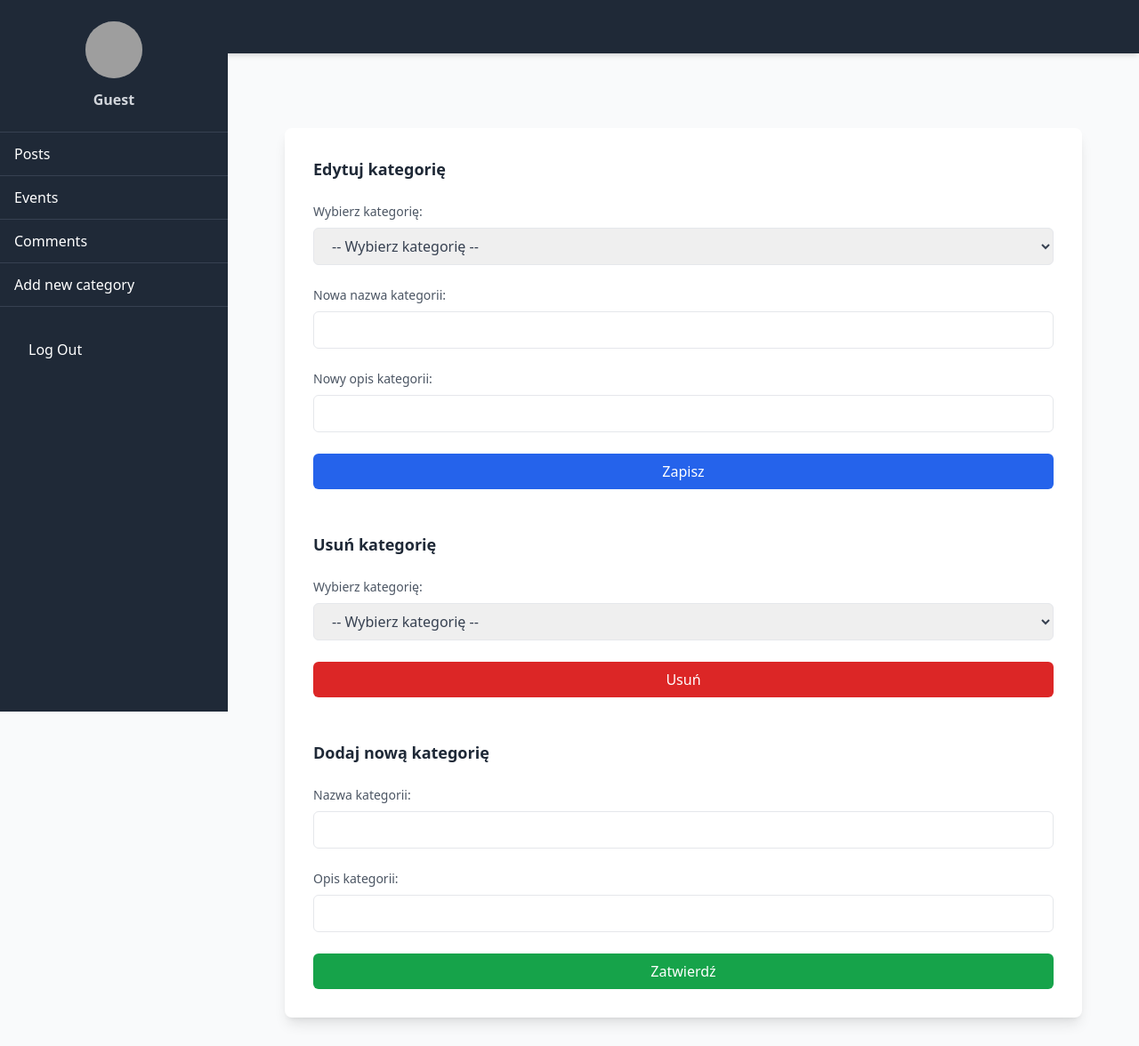
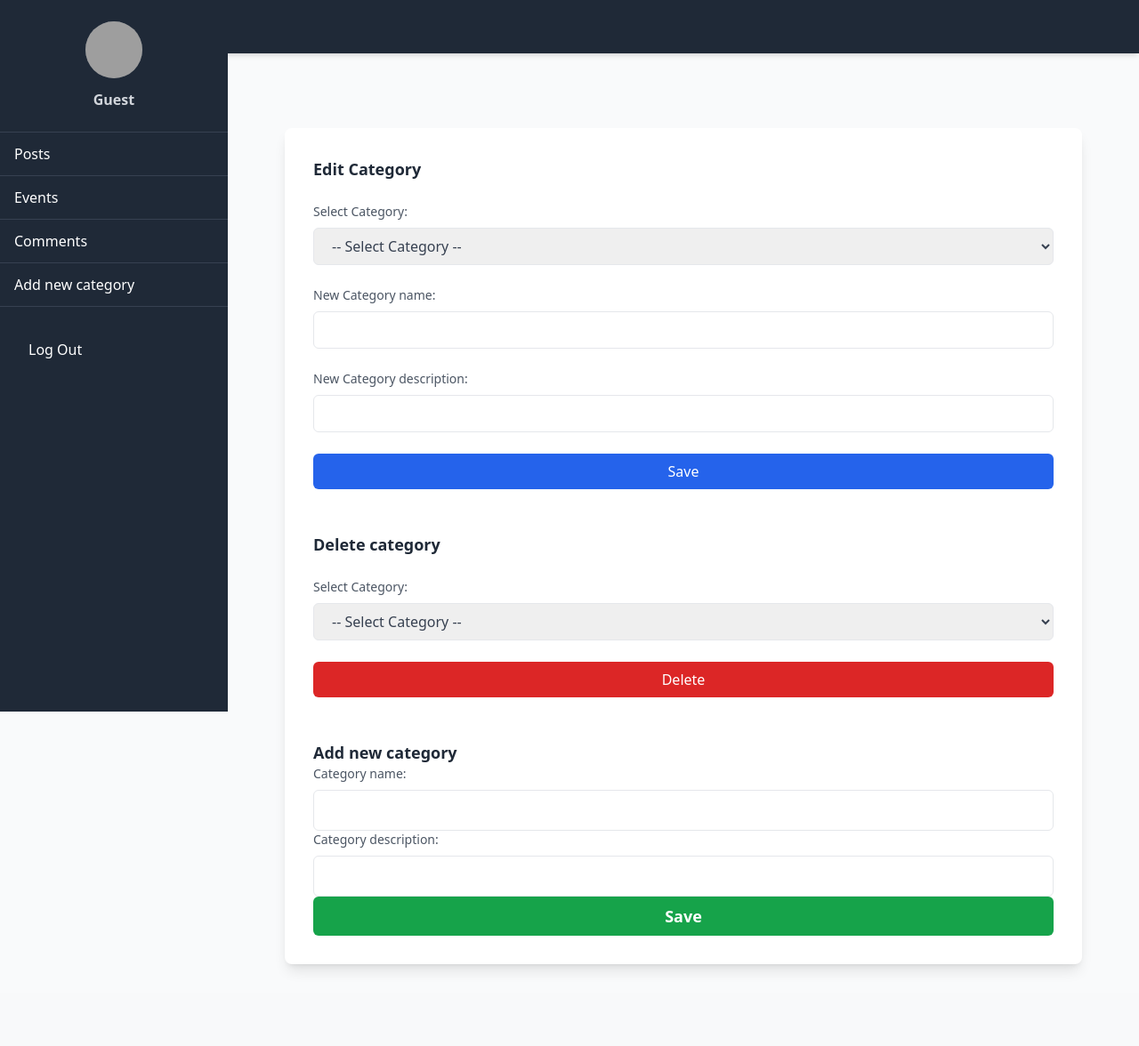
Before and after one commit to Bartek0606/Praktyki2, a PHP site: page /admin/categories.php in a window 1280 px wide. Shown: the whole page at 89% size. After the commit the page ends 1090 px from the top, so only its background shows below. Run offline with PHP 8.4, Linux system fonts and the light colour scheme; the visitor is signed in with stand-in values (Sample User, id 1); data comes from the database, SQL or seed files in the repository; data that the repository does not hold is empty; some libraries are stand-ins or nearby versions; grey boxes are pictures that could not be loaded.

Commit message:
zmiana_napisow_w_kategoriach_admin

```diff
--- a/admin/categories.php
+++ b/admin/categories.php
@@ -62,14 +62,14 @@ if ($_SERVER['REQUEST_METHOD'] === 'POST') {
         <div class="form-container mt-12 max-w-4xl mx-auto bg-white shadow-lg rounded-lg p-8 space-y-12">
 
             <form method="POST" class="space-y-6">
-                <h3 class="text-lg font-semibold text-gray-800">Edytuj kategorię</h3>
+                <h3 class="text-lg font-semibold text-gray-800">Edit Category</h3>
                 <div class="form-group">
                     <label for="edit-category-select" class="block text-sm font-medium text-gray-600 mb-2">
-                        Wybierz kategorię:
+                        Select Category:
                     </label>
                     <select id="edit-category-select" name="category_id" required
                             class="block w-full px-4 py-2 border rounded-md focus:outline-none focus:ring-2 focus:ring-blue-400">
-                        <option value="">-- Wybierz kategorię --</option>
+                        <option value="">-- Select Category --</option>
                         <?php foreach ($categories as $category): ?>
                             <option value="<?= htmlspecialchars($category['category_id']) ?>">
                                 <?= htmlspecialchars($category['name']) ?>
@@ -79,33 +79,33 @@ if ($_SERVER['REQUEST_METHOD'] === 'POST') {
                 </div>
                 <div class="form-group">
                     <label for="edit-category-input" class="block text-sm font-medium text-gray-600 mb-2">
-                        Nowa nazwa kategorii:
+                        New Category name:
                     </label>
                     <input type="text" id="edit-category-input" name="new_category_name" required
                            class="block w-full px-4 py-2 border rounded-md focus:outline-none focus:ring-2 focus:ring-blue-400">
                 </div>
                 <div class="form-group">
                     <label for="edit-description-input" class="block text-sm font-medium text-gray-600 mb-2">
-                        Nowy opis kategorii:
+                        New Category description:
                     </label>
                     <input id="edit-description-input" name="new_description" required
                            class="block w-full px-4 py-2 border rounded-md focus:outline-none focus:ring-2 focus:ring-blue-400">
                 </div>
                 <button type="submit" name="edit_category"
                         class="w-full bg-blue-600 text-white py-2 px-4 rounded-md hover:bg-blue-700 transition">
-                    Zapisz
+                    Save
                 </button>
             </form>
 
             <form method="POST" class="space-y-6">
-                <h3 class="text-lg font-semibold text-gray-800">Usuń kategorię</h3>
+                <h3 class="text-lg font-semibold text-gray-800">Delete category</h3>
                 <div class="form-group">
                     <label for="delete-category-select" class="block text-sm font-medium text-gray-600 mb-2">
-                        Wybierz kategorię:
+                        Select Category:
                     </label>
                     <select id="delete-category-select" name="category_id" required
                             class="block w-full px-4 py-2 border rounded-md focus:outline-none focus:ring-2 focus:ring-blue-400">
-                        <option value="">-- Wybierz kategorię --</option>
+                        <option value="">-- Select Category --</option>
                         <?php foreach ($categories as $category): ?>
                             <option value="<?= htmlspecialchars($category['category_id']) ?>">
                                 <?= htmlspecialchars($category['name']) ?>
@@ -115,29 +115,29 @@ if ($_SERVER['REQUEST_METHOD'] === 'POST') {
                 </div>
                 <button type="submit" name="delete_category"
                         class="w-full bg-red-600 text-white py-2 px-4 rounded-md hover:bg-red-700 transition">
-                    Usuń
+                    Delete
                 </button>
             </form>
 
             <form method="POST" class="space-y-6">
-                <h3 class="text-lg font-semibold text-gray-800">Dodaj nową kategorię</h3>
+                <e class="text-lg font-semibold text-gray-800">Add new category</h3>
                 <div class="form-group">
                     <label for="add-category-input" class="block text-sm font-medium text-gray-600 mb-2">
-                        Nazwa kategorii:
+                        Category name:
                     </label>
                     <input type="text" id="add-category-input" name="category_name" required
                            class="block w-full px-4 py-2 border rounded-md focus:outline-none focus:ring-2 focus:ring-blue-400">
                 </div>
                 <div class="form-group">
                     <label for="add-description-input" class="block text-sm font-medium text-gray-600 mb-2">
-                        Opis kategorii:
+                        Category description:
                     </label>
                     <input id="add-description-input" name="description" required
                            class="block w-full px-4 py-2 border rounded-md focus:outline-none focus:ring-2 focus:ring-blue-400">
                 </div>
                 <button type="submit" name="add_category"
                         class="w-full bg-green-600 text-white py-2 px-4 rounded-md hover:bg-green-700 transition">
-                    Zatwierdź
+                    Save
                 </button>
             </form>
 
```
